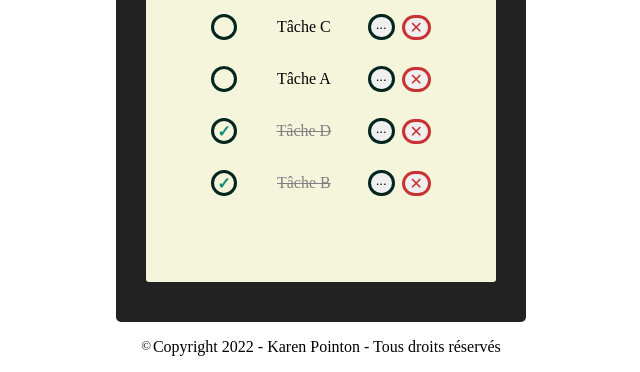
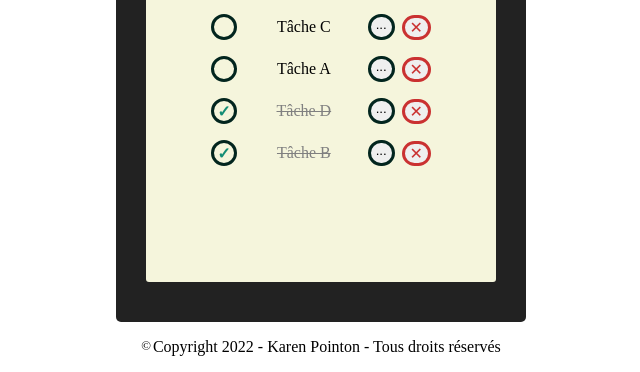
Before and after one commit to PointonKaren/todo-sogeti, a plain HTML site: page index.html in a window 1280 px wide. Shown: the part 441-813 px from the top of the page, without its empty margins (319-959 px from the left). Drawn offline with Linux system fonts and the light colour scheme.

Commit message:
Améliorations esthétiques

```diff
--- a/style/components/_boutons.scss
+++ b/style/components/_boutons.scss
@@ -7,4 +7,5 @@ button {
   padding-left: 5px;
   padding-right: 5px;
   padding-bottom: 5px;
+  cursor: pointer;
 }
--- a/style/layouts/_body.scss
+++ b/style/layouts/_body.scss
@@ -86,6 +86,7 @@ body {
               margin: auto;
               margin-left: 25px;
               margin-bottom: -10px;
+              margin-top: 5px;
             }
             .submit {
               margin-bottom: 10px;
@@ -111,6 +112,8 @@ body {
             -ms-flex-direction: column-reverse;
             flex-direction: column-reverse;
             padding: 0;
+            margin-top: -10px;
+            padding-top: 5px;
             max-height: 25vh;
             gap: 1vh;
             overflow-y: scroll;
--- /dev/null
+++ b/style/responsive/_desktop.scss
@@ -0,0 +1,16 @@
+@media screen and (min-width: 1200px) {
+  body {
+    main {
+      section {
+        .content {
+          .list {
+            #todoList {
+              margin: auto;
+              max-height: 38vh;
+            }
+          }
+        }
+      }
+    }
+  }
+}
--- a/style/responsive/_tablette.scss
+++ b/style/responsive/_tablette.scss
@@ -26,7 +26,7 @@
         .content {
           .list {
             #todoList {
-              height: 30vh;
+              margin: auto;
             }
           }
         }
--- a/style/style.scss
+++ b/style/style.scss
@@ -12,6 +12,7 @@
 
 // Responsive
 @import "./responsive/tablette";
+@import "./responsive/desktop";
 
 // utils
 @import "./utils/variables";
```
Also changed, not shown: style/style.css, 1 other file.
